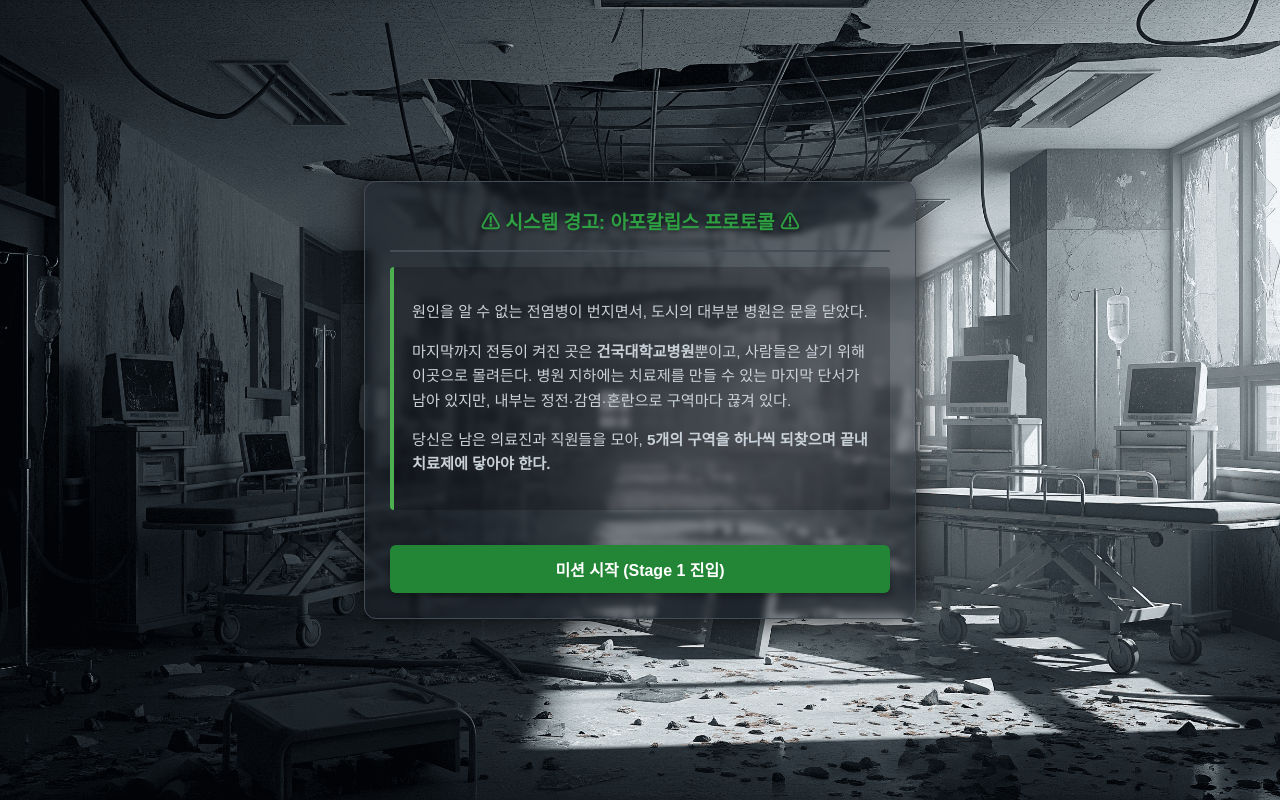
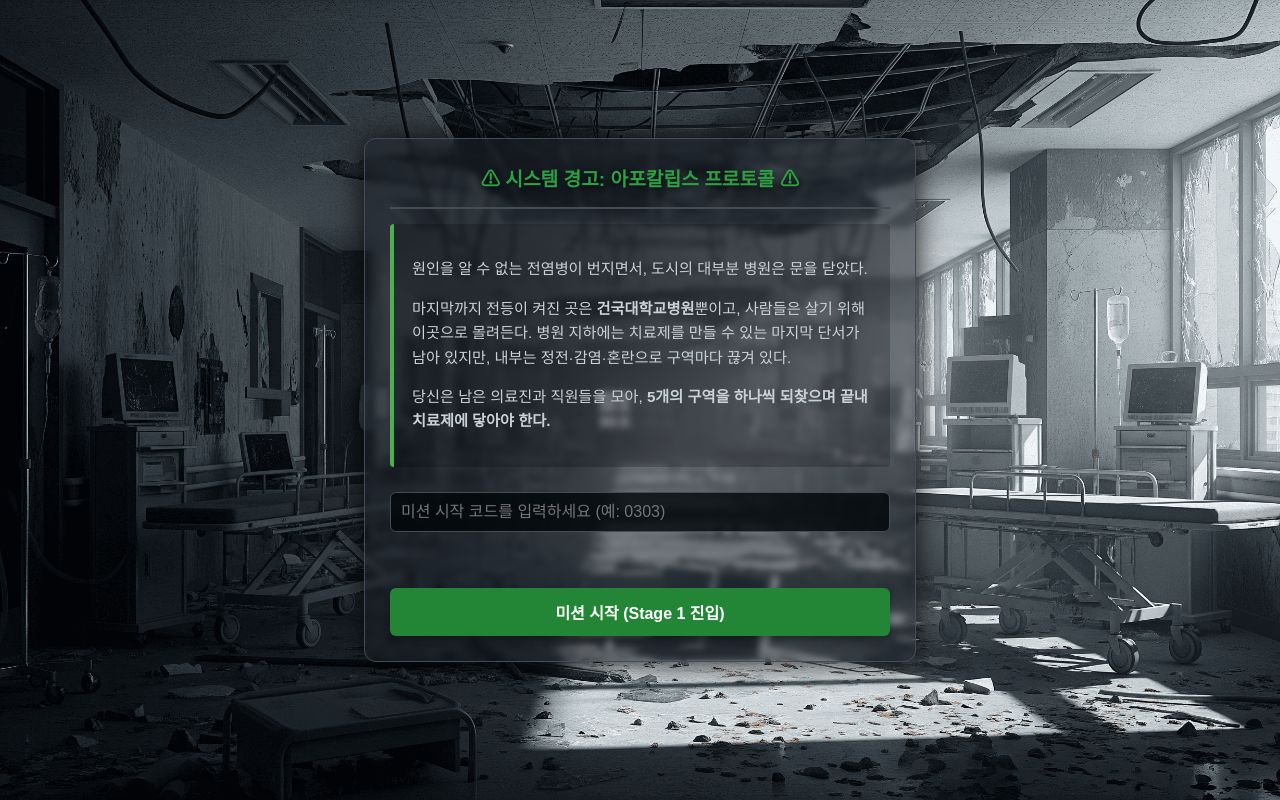
Before and after one commit to KUHEDU/DNA_GAME, a website: page index.html in a window 1280 px wide. Both pictures are taken after a click on the button "시스템 접속 (다음)". Drawn offline with Linux system fonts and the light colour scheme; no server answers.

Commit message:
Update index.html

```diff
--- a/index.html
+++ b/index.html
@@ -8,7 +8,6 @@
 </head>
 <body>
     <div class="game-container">
-        <!-- 1. 인트로 화면 -->
         <div id="intro-screen">
             <h1 id="hospital-logo">🏥 건국대학교병원 : DNA를 사수하라</h1>
             <hr>
@@ -21,7 +20,6 @@
             <button onclick="showWorldview()" class="full-btn">시스템 접속 (다음)</button>
         </div>
 
-        <!-- 2. 세계관 화면 -->
         <div id="worldview-screen" class="hidden">
             <h1 id="hospital-logo">⚠ 시스템 경고: 아포칼립스 프로토콜 ⚠</h1>
             <hr>
@@ -30,15 +28,19 @@
                 <p>마지막까지 전등이 켜진 곳은 <b>건국대학교병원</b>뿐이고, 사람들은 살기 위해 이곳으로 몰려든다. 병원 지하에는 치료제를 만들 수 있는 마지막 단서가 남아 있지만, 내부는 정전·감염·혼란으로 구역마다 끊겨 있다.</p>
                 <p>당신은 남은 의료진과 직원들을 모아, <b>5개의 구역을 하나씩 되찾으며 끝내 치료제에 닿아야 한다.</b></p>
             </div>
-            <button onclick="startGame()" class="full-btn">미션 시작 (Stage 1 진입)</button>
+
+            <div class="input-section">
+                <input type="text" id="mission-code-input" placeholder="미션 시작 코드를 입력하세요 (예: 0303)" autocomplete="off">
+            </div>
+            <p id="mission-error-text" style="text-align: center; font-weight: bold; min-height: 20px; margin-top: 5px;"></p>
+
+            <button onclick="checkMissionCode()" class="full-btn">미션 시작 (Stage 1 진입)</button>
         </div>
 
-        <!-- 3. 메인 게임 화면 -->
         <div id="game-screen" class="hidden">
             <h1 id="hospital-logo" style="font-size: 1.1rem;">🏥 통제 시스템 활성화</h1>
             <hr>
 
-            <!-- 스테이지 제목 영역 -->
             <h2 id="stage-title">로딩 중...</h2>
 
             <div class="story-box">
@@ -56,7 +58,6 @@
         </div>
     </div>
 
-    <!-- 4. 정답 성공 팝업 -->
     <div id="success-popup" class="hidden">
         <div class="popup-content">
             <h2 id="popup-title">✅ 보안 승인 완료</h2>
```
